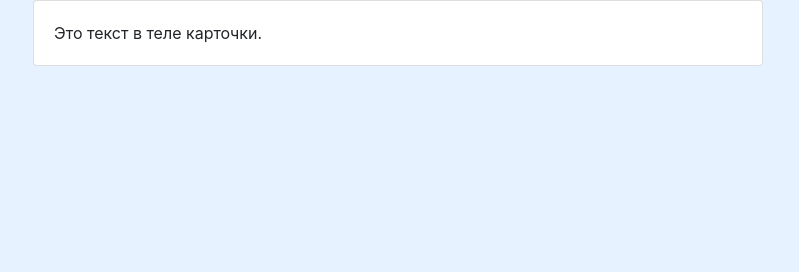
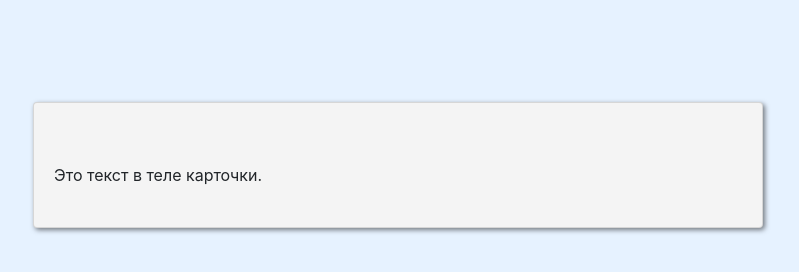
Before and after one commit to Bisha13/learn_bootstrap, a plain HTML site: page index.html in a window 1280 px wide. Shown: the whole page, without its empty margins (242-1041 px from the left). Drawn offline with nearby package versions, Linux system fonts and the light colour scheme.

Commit message:
Style for cards added

```diff
--- a/index.html
+++ b/index.html
@@ -16,11 +16,11 @@
     <title>Hello, world!</title>
   </head>
   <body class="sing-body">
-    <div class="container">
+    <div class="container signin-container">
       <div class="row">
         <div class="col"></div>
         <div class="col-8">
-          <div class="card">
+          <div class="card signin-card">
             <div class="card-body">Это текст в теле карточки.</div>
           </div>
         </div>
--- a/style.css
+++ b/style.css
@@ -1,3 +1,13 @@
 .sing-body {
     background-color: #e6f2ff;
 }
+.signin-container {
+    margin-top: 8%;
+}
+.card.signin-card {
+    padding: 40px 0 20px;
+    background-color: #f4f4f4;
+    box-shadow: 2px 2px 5px rgba(0, 0, 0, 0.5);
+    -webkit-box-shadow: 2px 2px 5px rgba(0, 0, 0, 0.5);
+    -moz-box-shadow: 2px 2px 5px rgba(0, 0, 0, 0.5);
+}
```
